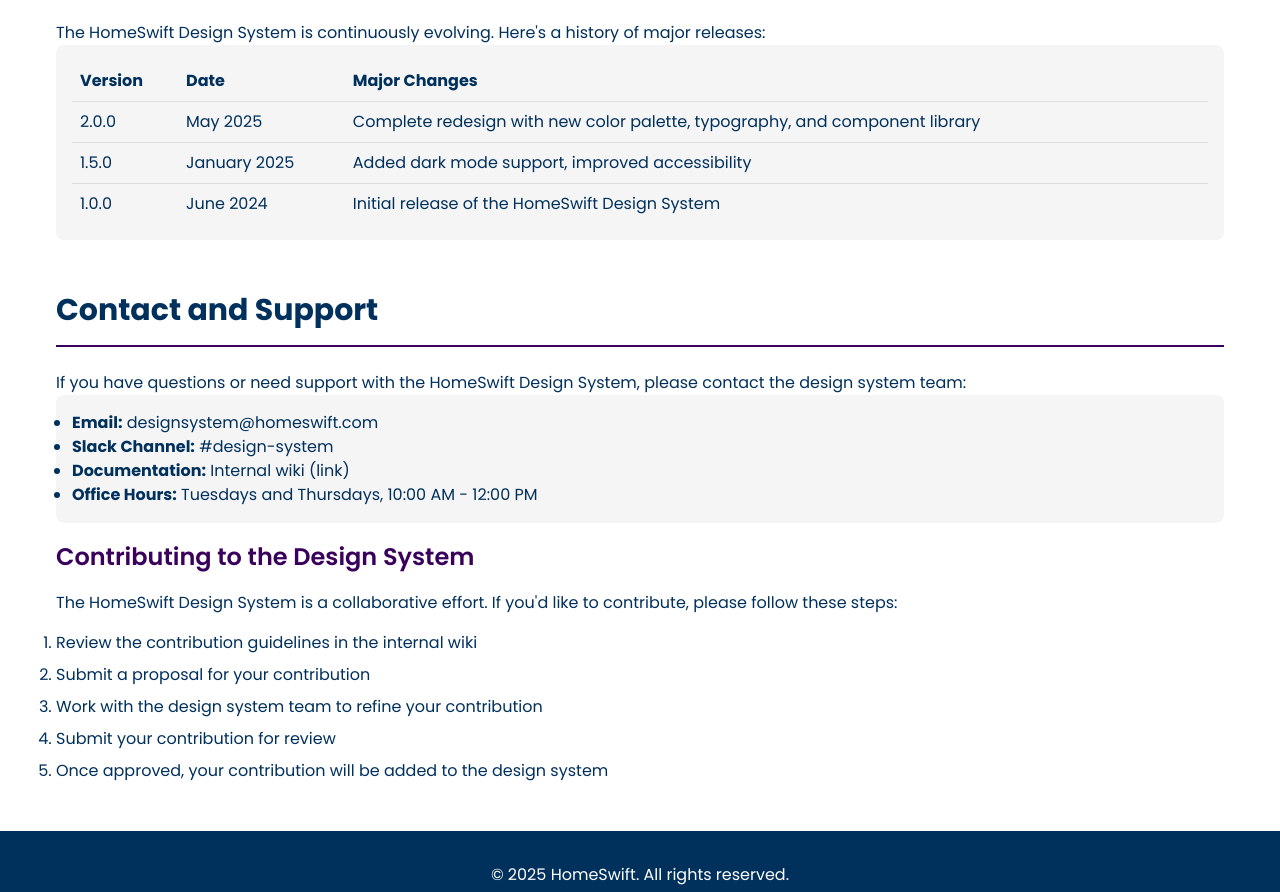
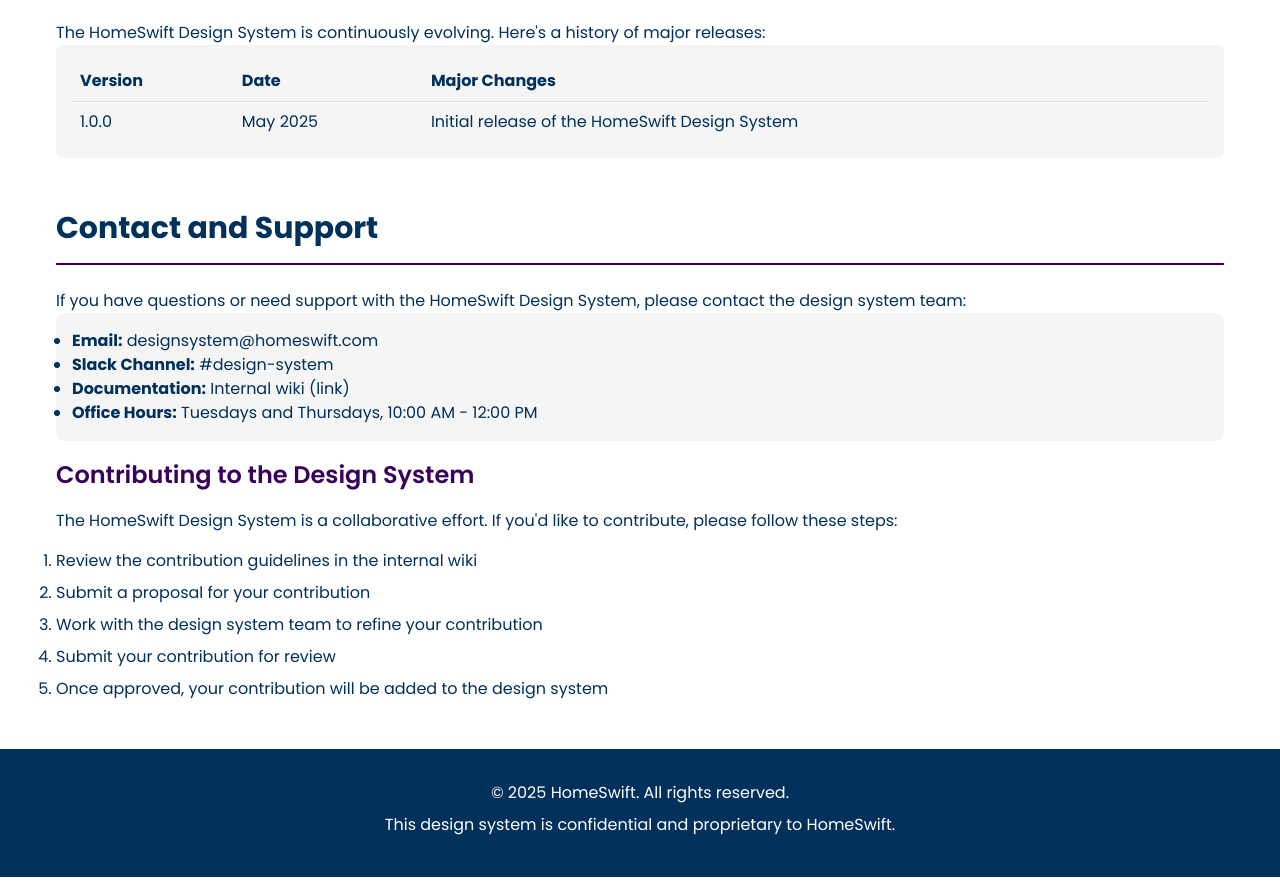
Before and after one commit to ErumIslam/homeswift_DS, a plain HTML site: page index.html in a window 1280 px wide. Shown: the part 2898-3790 px from the top of the page. Drawn offline with Linux system fonts and the light colour scheme.

Commit message:
Update index.html
Updated version history

```diff
--- a/index.html
+++ b/index.html
@@ -185,18 +185,8 @@
                     </thead>
                     <tbody>
                         <tr>
-                            <td style="padding: 8px; border-bottom: 1px solid #DDDDDD;">2.0.0</td>
-                            <td style="padding: 8px; border-bottom: 1px solid #DDDDDD;">May 2025</td>
-                            <td style="padding: 8px; border-bottom: 1px solid #DDDDDD;">Complete redesign with new color palette, typography, and component library</td>
-                        </tr>
-                        <tr>
-                            <td style="padding: 8px; border-bottom: 1px solid #DDDDDD;">1.5.0</td>
-                            <td style="padding: 8px; border-bottom: 1px solid #DDDDDD;">January 2025</td>
-                            <td style="padding: 8px; border-bottom: 1px solid #DDDDDD;">Added dark mode support, improved accessibility</td>
-                        </tr>
-                        <tr>
                             <td style="padding: 8px;">1.0.0</td>
-                            <td style="padding: 8px;">June 2024</td>
+                            <td style="padding: 8px;">May 2025</td>
                             <td style="padding: 8px;">Initial release of the HomeSwift Design System</td>
                         </tr>
                     </tbody>
```
